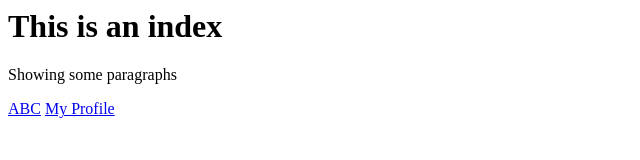
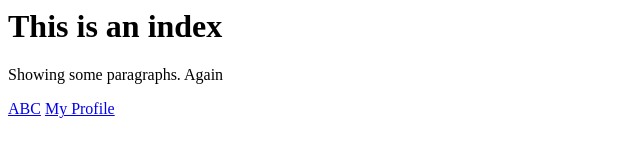
Before and after one commit to JackyLN/L27-learning, a plain HTML site: page index.html in a window 1280 px wide. Shown: the full height of the page, 0-640 px from the left. Drawn offline with Linux system fonts and the light colour scheme.

Commit message:
test automation 2

```diff
--- a/index.html
+++ b/index.html
@@ -1,7 +1,7 @@
 <body>
   <h1>This is an index</h1>
 
-  <p>Showing some paragraphs</p>
+  <p>Showing some paragraphs. Again</p>
 
   <a href="abc.html">ABC</a>
   <a href="myprofile.html">My Profile</a>
```
